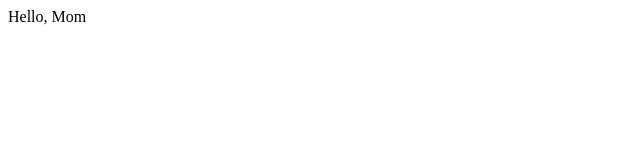
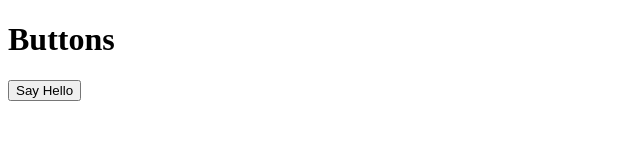
Before and after one commit to Metalblade85/pages-site, a plain HTML site: page index.html in a window 1280 px wide. Shown: the whole page, without its empty margins (0-640 px from the left). Drawn offline with Linux system fonts and the light colour scheme.

Commit message:
adding a button that says hello

```diff
--- a/index.html
+++ b/index.html
@@ -1 +1,17 @@
-<hi> Hello, Mom </hi>
+<!DOCTYPE html>
+<html lang="en">
+<head>
+    <title>Buttons</title>
+</head>
+
+<body>
+    <h1>Buttons</h1>
+    <p>
+        <button onclick="doSayHello();">Say Hello</button>
+    </p>
+
+    <script>
+        function doSayHello() {
+            alert("Hello");
+        }
+    </script>
```
